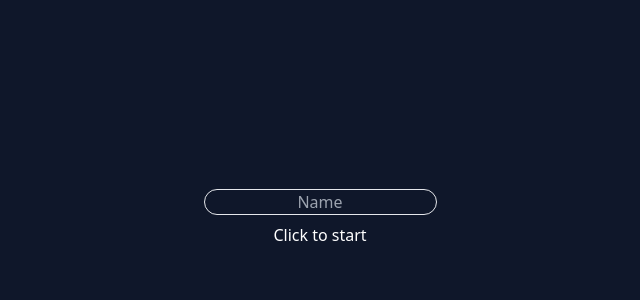
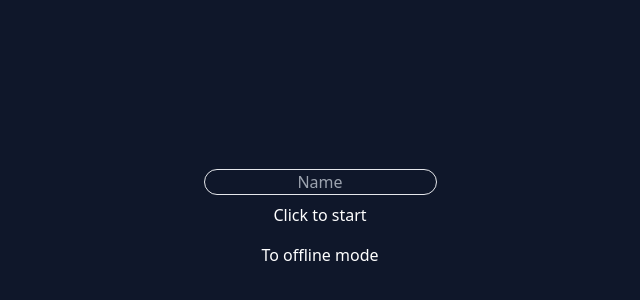
Before and after one commit to cantart/conn4, a SvelteKit app: page /multiplayer in a window 1280 px wide. Shown: the part 182-482 px from the top of the page, without its empty margins (320-960 px from the left). Built offline with nearby package versions, Linux system fonts and the light colour scheme.

Commit message:
Add a button back to offline mode

```diff
--- a/src/routes/multiplayer/+page.svelte
+++ b/src/routes/multiplayer/+page.svelte
@@ -179,6 +179,7 @@
 		<input type="text" required name="name" placeholder="Name" class="text-center" />
 		<button type="submit">Click to start</button>
 	</form>
+	<a href="/">To offline mode</a>
 {:else if flow.name === 'matchmaking'}
 	<div>finding match...</div>
 {:else if flow.name === 'in-match'}
```
